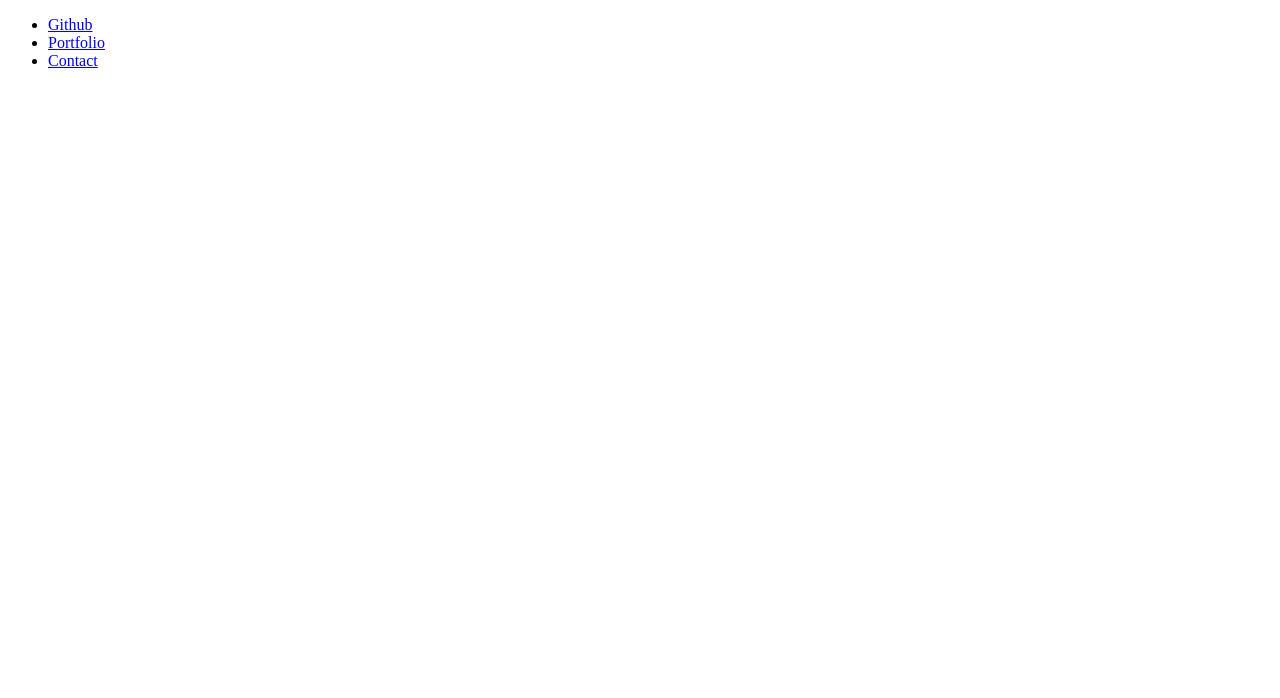
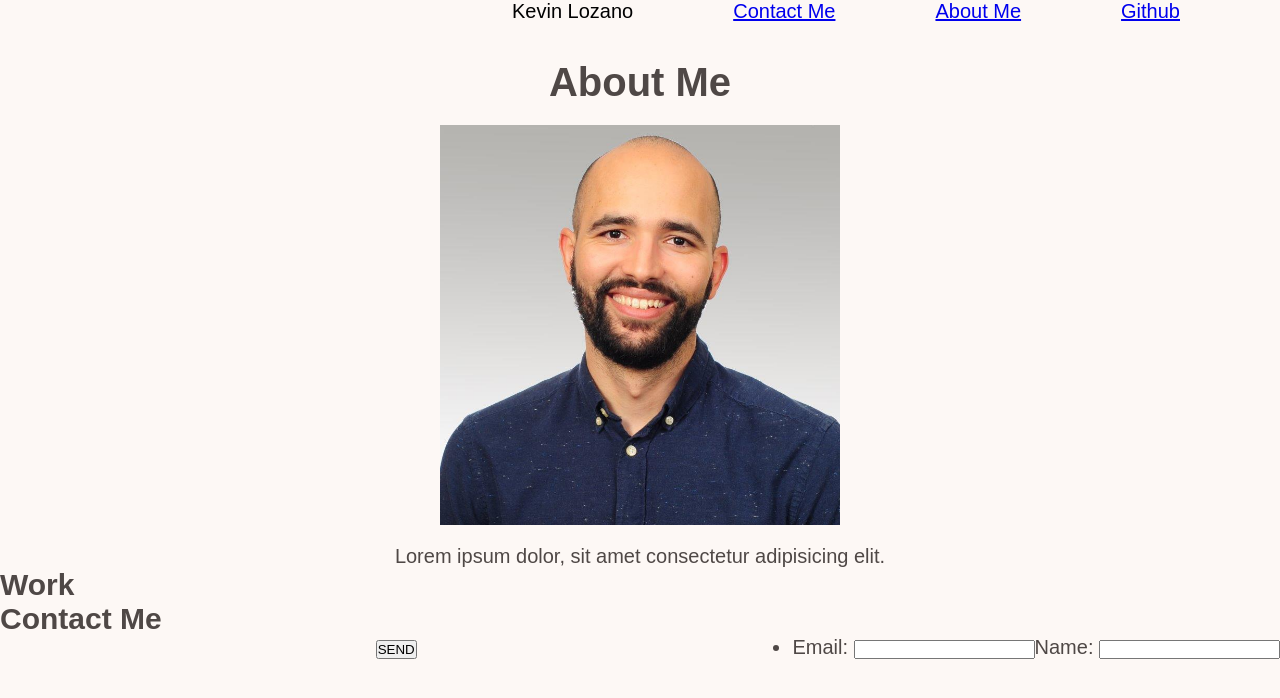
Before and after one commit to klozano17/Lozano-Portfolio, a plain HTML site: page index.html in a window 1280 px wide. Drawn offline with Linux system fonts and the light colour scheme; files that its build step writes are made by us from their sources.

Commit message:
added headshot img and about me section

```diff
--- a/assets/style.css
+++ b/assets/style.css
@@ -0,0 +1,49 @@
+* {
+    margin:0;
+    padding:0;
+  }
+
+nav li {
+    color: black;
+    margin-right: 100px;
+    padding: 0px -40px;
+    display: inline-block;
+    text-decoration: none;
+    float: right;
+}
+
+li {
+    float: right;
+}
+.topnav a:hover {
+    color: rgb(80, 121, 255);
+}
+
+body {
+    position: relative;
+    font-family: "Goudy Bookletter 1911", sans-serif;
+    font-size: 20px;
+    background-color: #FDF8F5;
+    color: #4F4846;
+  }
+
+main {
+    padding: 60px 0;
+  }
+
+.text-left {
+
+
+}
+
+img {
+    display: block;
+    margin: 20px auto;
+    height: 400px;
+    width: 400px;
+  }
+
+.text-center {
+    text-align: center;
+
+}
--- a/index.html
+++ b/index.html
@@ -4,21 +4,55 @@
     <meta charset="UTF-8">
     <meta http-equiv="X-UA-Compatible" content="IE=edge">
     <meta name="viewport" content="width=device-width, initial-scale=1.0">
-    <link rel="stylesheet" type="text/css" href="./assets/css/style.css">
+    <link rel="stylesheet" type="text/css" href="./assets/style.css">
     <title>My Portfolio</title>
 </head>
 
 
 <body>
     <header>
-        <nav class="text-right">
-          <ul>
-            <li> <a href="https://github.com/">Github</a></li>
-            <li> <a href="#">Portfolio</a></li>
-            <li> <a href="#contact">Contact</a></li>
-          </ul>
+        <nav class="topnav">
+            <ul>
+                <li> <a href="https://github.com/">Github</a></li>
+                <li> <a href="#">About Me</a></li>
+                <li> <a href="#contact">Contact Me</a></li>
+                <li>Kevin Lozano</li>
+            </ul>
         </nav>
-      </header>
+    </header>
+
+    <main>
+        <h1 class="text-center">About Me</h1>
+        <figure>
+            <img src="./assets/images/headshot.jpg" alt="Headshot of Kevin Lozano">
+            <figcaption class="text-center">Lorem ipsum dolor, sit amet consectetur adipisicing elit.</figcaption>
+        </figure>
+
+        <section id="Work">
+            <h2 class="text-left">Work</h2>
+
+        </section>
+
+        <section id="contact">
+            <h2 class="text-left">Contact Me</h2>
+            <form>
+                <ul>
+                    <li>
+                    <label class="text-right" for="name">Name:</label>
+                    <input type="text" id="name" name="user-name">
+                    </li>
+                    <li>
+                    <label class="text-right" for="email">Email:</label>
+                    <input type="text" id="email" name="user-email">
+                    </li>
+                </ul>
+                <div class="text-center">
+                    <button type="submit">SEND</button>
+                </div>
+            </form>
+        </section>
+
+  </main>
 
 </body>
 </html>
```
Also changed, not shown: assets/images/headshot.jpg (added).
